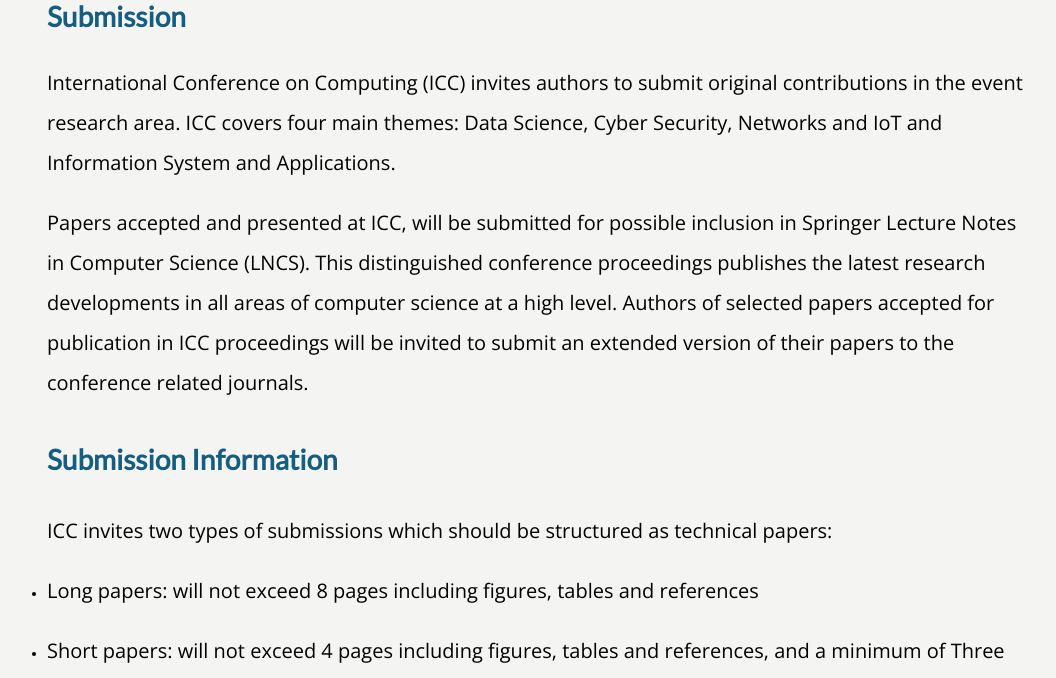
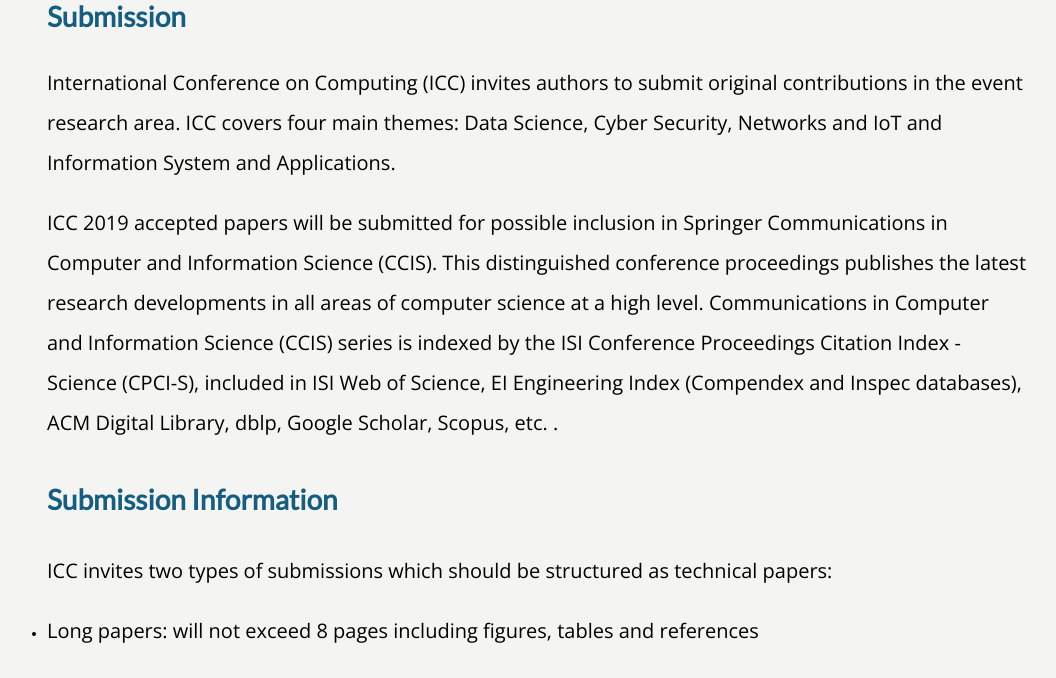
Before and after one commit to InegralPlatform/icconf, a PHP site: page /submission.php in a window 1280 px wide. Shown: the part 1416-2094 px from the top of the page, without its empty margins (103-1159 px from the left). Run offline with PHP 8.4, Linux system fonts and the light colour scheme; some libraries are stand-ins or nearby versions.

Commit message:
Update submission.php

```diff
--- a/parts/submission.php
+++ b/parts/submission.php
@@ -10,8 +10,9 @@
 International Conference on Computing (ICC) invites authors to submit original contributions in the event research area. ICC covers four main themes: Data Science, Cyber Security, Networks and IoT and Information System and Applications.
 
   <p>
-    Papers accepted and presented at ICC, will be submitted for possible inclusion in Springer Lecture Notes in Computer Science (LNCS). This distinguished conference proceedings publishes the latest research developments in all areas of computer science at a high level.
-  Authors of selected papers accepted for publication in ICC proceedings will be invited to submit an extended version of their papers to the conference related journals.
+   ICC 2019 accepted papers will be submitted for possible inclusion in Springer Communications in Computer and Information Science (CCIS). This distinguished conference proceedings publishes the latest research developments in all areas of computer science at a high level.
+Communications in Computer and Information Science (CCIS) series is indexed by the ISI Conference Proceedings Citation Index - Science (CPCI-S), included in ISI Web of Science, EI Engineering Index (Compendex and Inspec databases), ACM Digital Library, dblp, Google Scholar, Scopus, etc.
+.
 
   </p>
 
```
